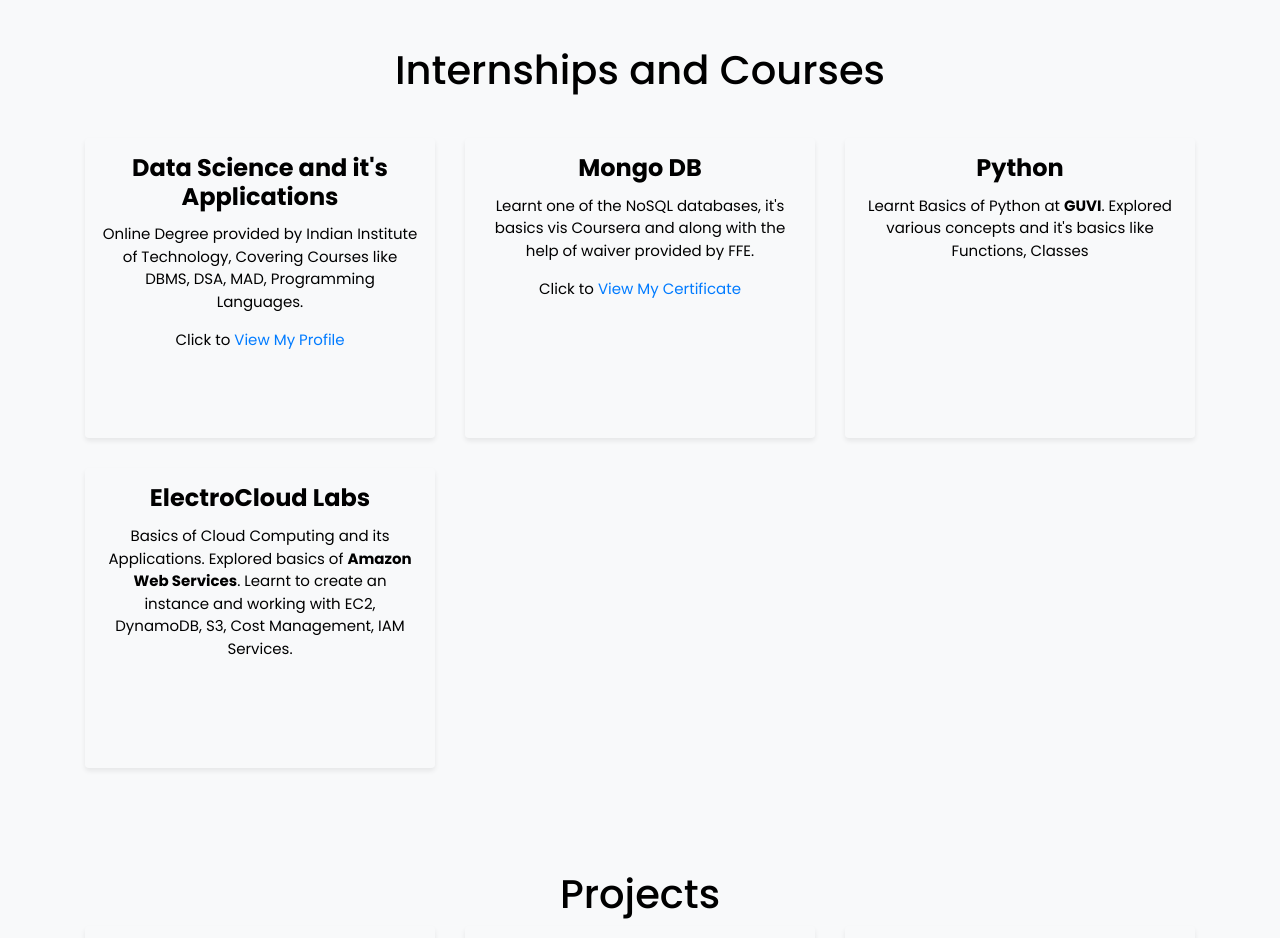
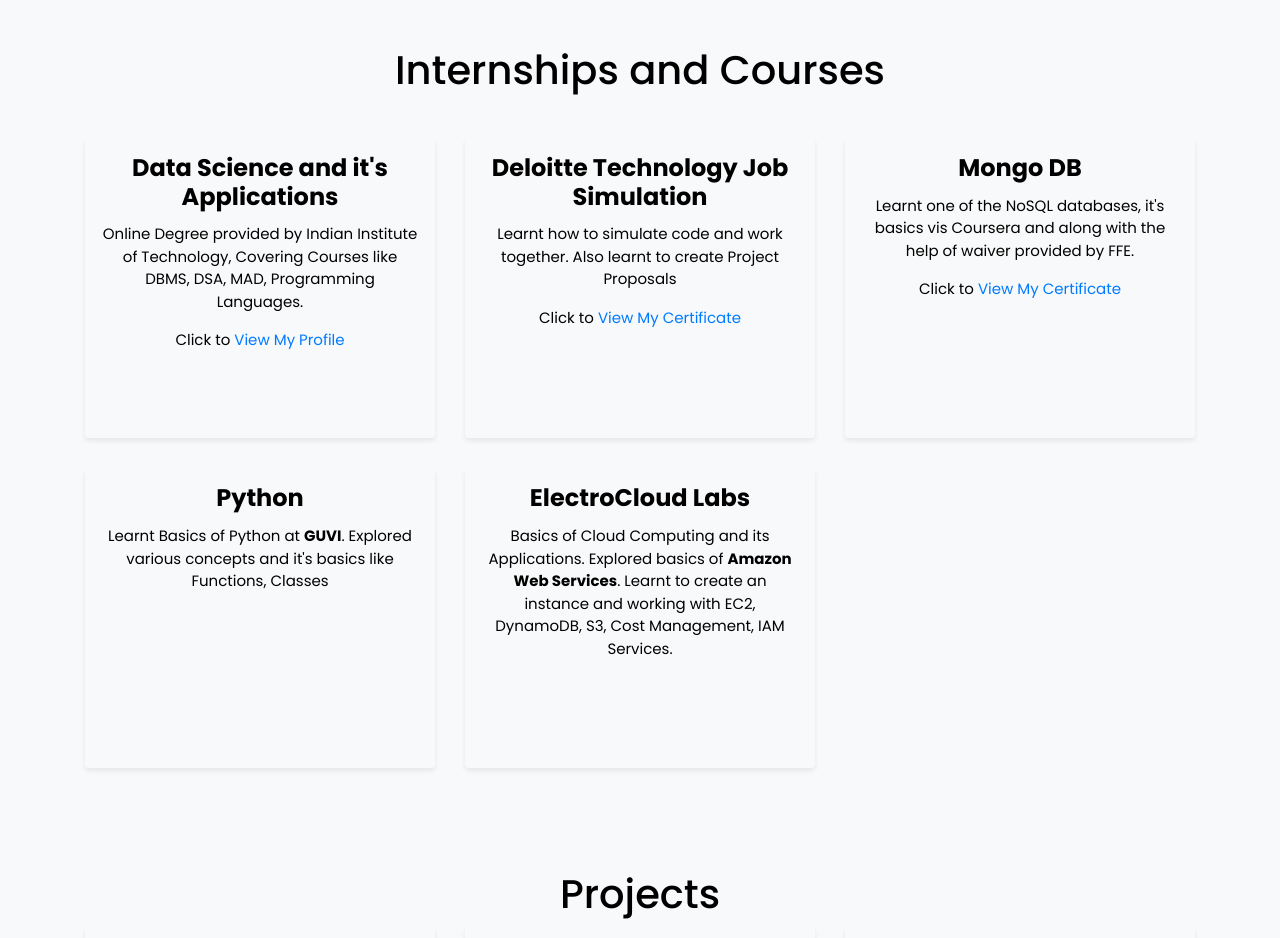
Before and after one commit to Rak1602/Portfolio, a plain HTML site: page index.html in a window 1280 px wide. Shown: the part 2540-3478 px from the top of the page. Drawn offline with nearby package versions, Linux system fonts and the light colour scheme; a small style sheet from the web is missing.

Commit message:
Update index.html

```diff
--- a/index.html
+++ b/index.html
@@ -280,6 +280,13 @@
                           <h5 class="card-title">Data Science and it's Applications</h5>
                           <p class="card-text">Online Degree provided by Indian Institute of Technology, Covering Courses like DBMS, DSA, MAD, Programming Languages.</p>
                           <p>Click to <a target="_blank" href="https://app.onlinedegree.iitm.ac.in/student/23F3004023">View My Profile</a></p>
+                  </div>
+              </div>
+              <div class="col-lg-4 col-md-6">
+                  <div class="card">
+                          <h5 class="card-title">Deloitte Technology Job Simulation </h5>
+                          <p class="card-text">Learnt how to simulate code and work together. Also learnt to create Project Proposals</p>
+                          <p>Click to <a target="_blank" href="https://forage-uploads-prod.s3.amazonaws.com/completion-certificates/9PBTqmSxAf6zZTseP/udmxiyHeqYQLkTPvf_9PBTqmSxAf6zZTseP_Xt9GQbCeCxkTakqBb_1749623333629_completion_certificate.pdf">View My Certificate</a></p>
                   </div>
               </div>
               <div class="col-lg-4 col-md-6">
```
